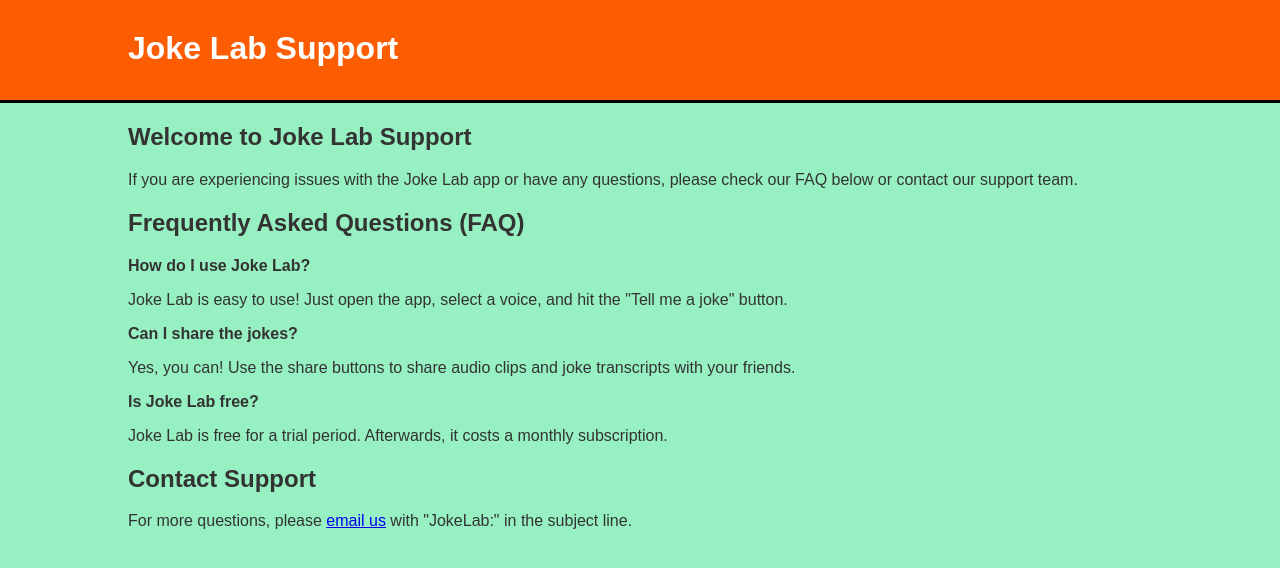
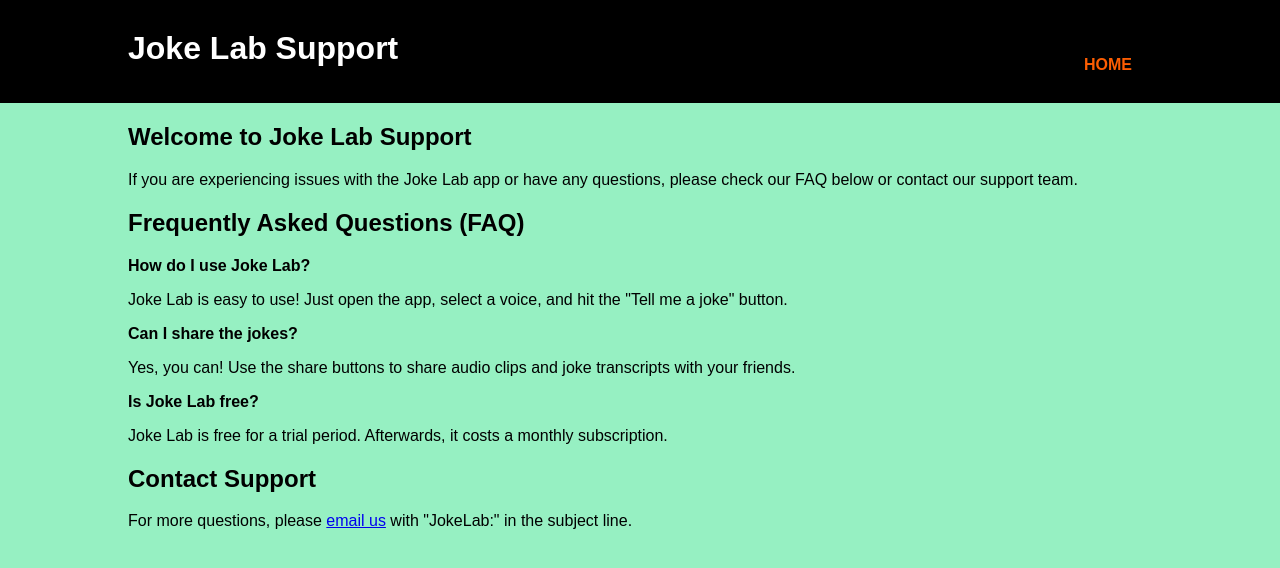
Before and after one commit to lounsburynw/JokeLabSupport.github.io, a plain HTML site: page index.html in a window 1280 px wide. Drawn offline with Linux system fonts and the light colour scheme.

Commit message:
change color scheme

```diff
--- a/index.html
+++ b/index.html
@@ -11,7 +11,7 @@
             margin: 0;
             padding: 0;
             background-color: #96f0c2;
-            color: #333;
+            color: #000000;
         }
         .container {
             width: 80%;
@@ -19,15 +19,14 @@
             overflow: hidden;
         }
         header {
-            background: #8158b0;
-            background: #fc5d02;
+            background: #000000;
             color: white;
             padding-top: 30px;
             min-height: 70px;
             border-bottom: #000000 3px solid;
         }
         header a {
-            color: #ffffff;
+            color: #fc5d02;
             text-decoration: none;
             text-transform: uppercase;
             font-size: 16px;
```
